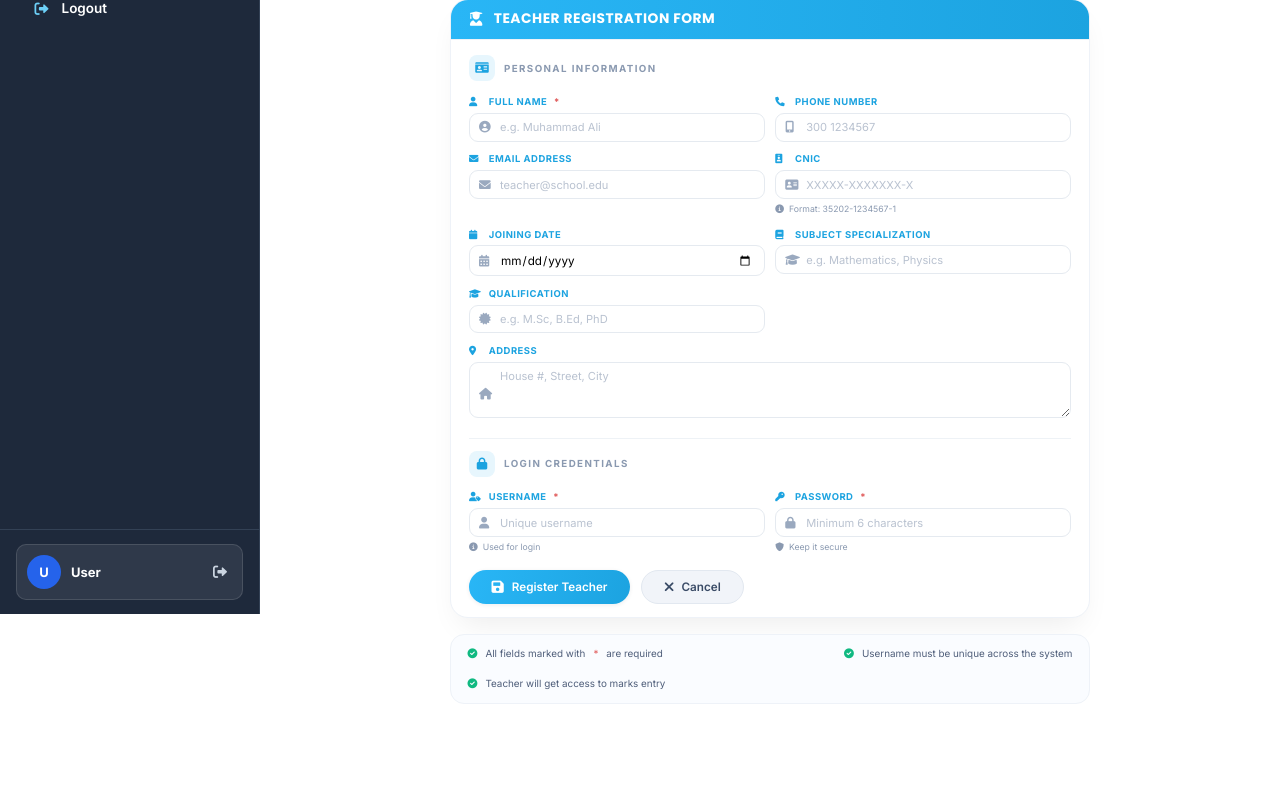
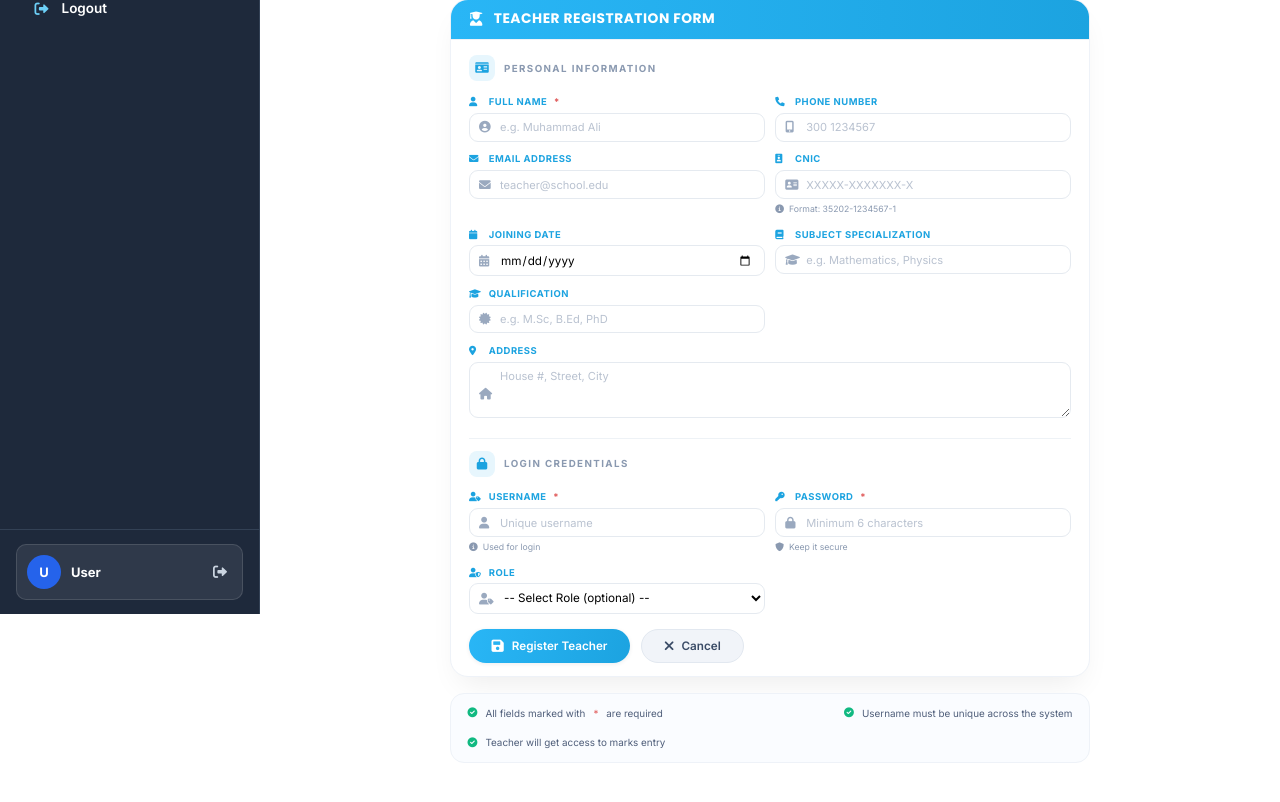
Before and after one commit to abdullahkhan12dec2004-arc/school-management-system, a Flask app: template templates/teacher_form.html in a window 1280 px wide. Shown: the part 186-988 px from the top of the page. Before the commit the page ends 890 px from the top, so only its background shows below. Run offline with Flask 3, Linux system fonts and the light colour scheme; the template is opened without the code that fills it, so the values that code supplies are empty; some libraries are stand-ins or nearby versions.

Commit message:
Update teacher_form.html

```diff
--- a/templates/teacher_form.html
+++ b/templates/teacher_form.html
@@ -581,6 +581,18 @@ body, .main-content, .container-fluid {
                             <div class="help-text"><i class="fas fa-shield-alt"></i> Keep it secure</div>
                             <div id="strengthContainer"></div>
                         </div>
+                         <div class="form-group">
+                            <label class="form-label"><i class="fas fa-user-shield"></i> Role</label>
+                            <div class="input-wrapper">
+                                <i class="fas fa-user-tag input-icon"></i>
+                                <select name="role_id" style="padding-left: 2rem;">
+                                    <option value="">-- Select Role (optional) --</option>
+                                    {% for r in roles %}
+                                    <option value="{{ r.id }}">{{ r.role_name }}</option>
+                                    {% endfor %}
+                                </select>
+                            </div>
+                        </div>
                     </div>
 
                     <!-- Preview Card -->
```
